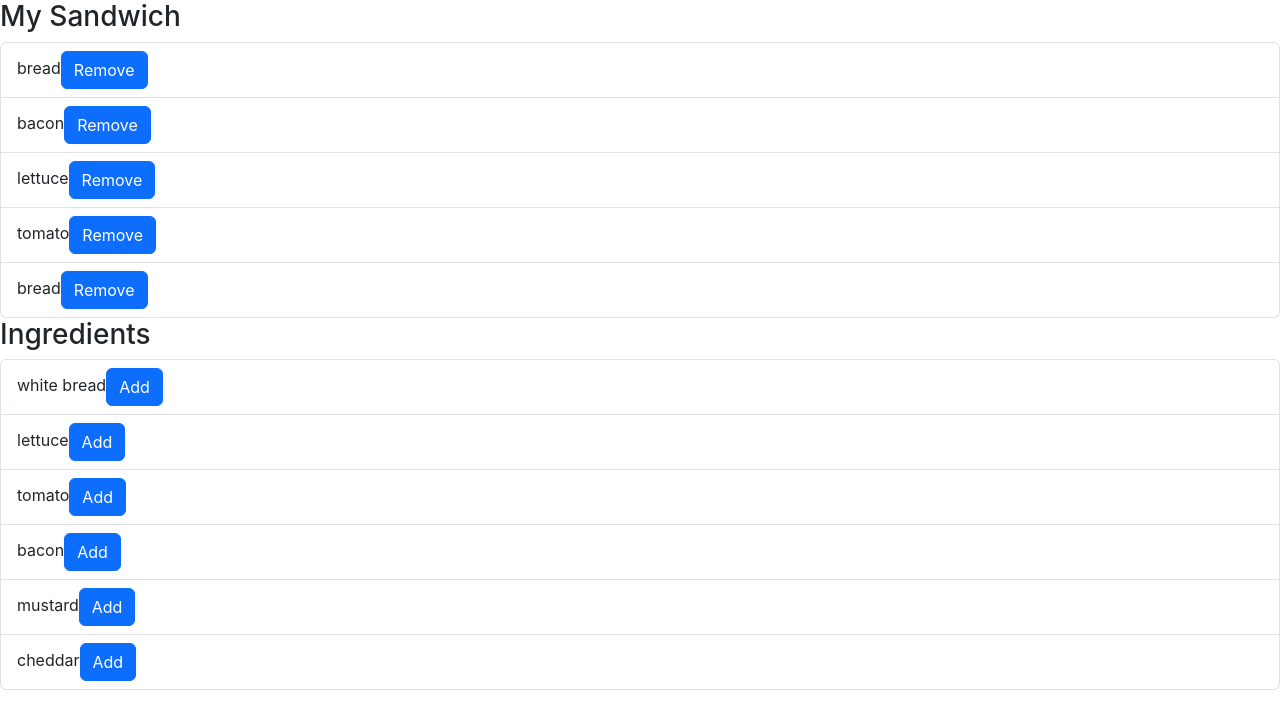
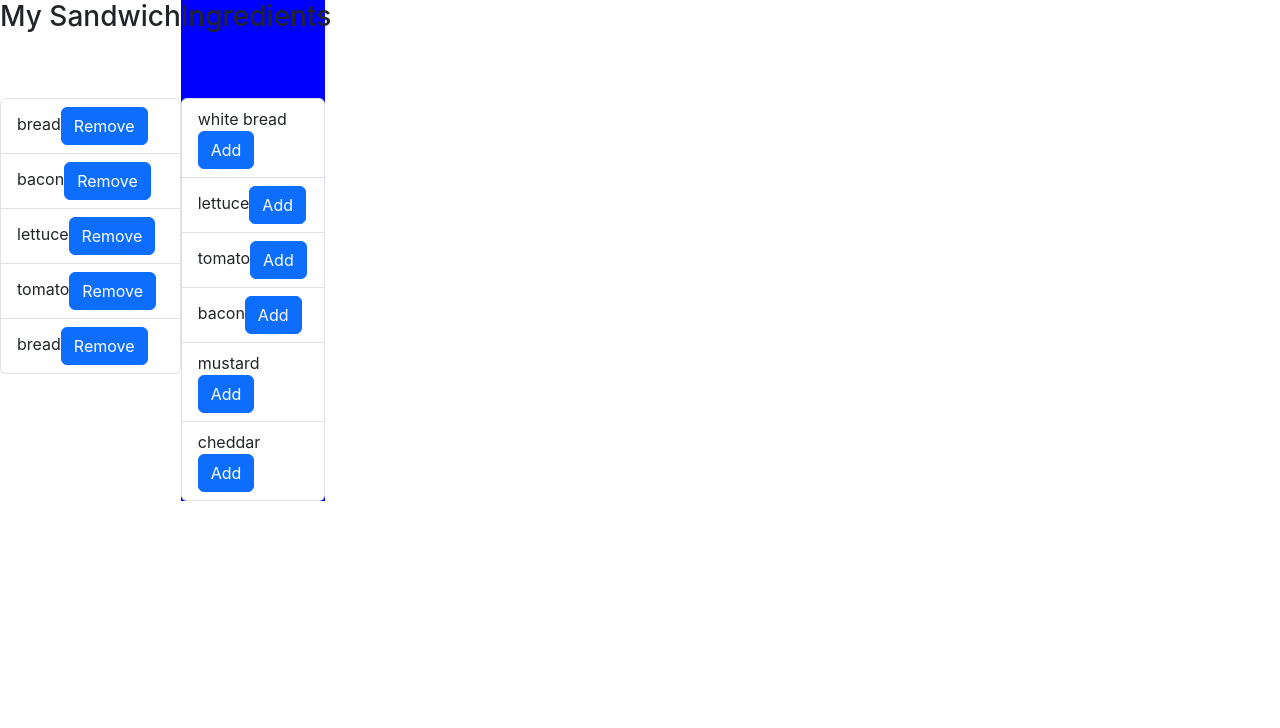
Before and after one commit to mat-lundin/makeasandwich, a React (Create React App) app: page / in a window 1280 px wide. Shown: the top 728 px of the page. Built offline with nearby package versions, Linux system fonts and the light colour scheme.

Commit message:
lists both display, added custom css file

```diff
--- a/src/App.js
+++ b/src/App.js
@@ -1,5 +1,6 @@
 import logo from './logo.svg';
 import './App.css';
+import './styles.css'
 import { BrowserRouter, Route, Routes } from 'react-router-dom';
 import React from 'react'
 
--- a/src/components/CurrentSandwich.js
+++ b/src/components/CurrentSandwich.js
@@ -9,8 +9,9 @@ const CurrentSandwich = ()=> {
         ingredients: ['bread','bacon','lettuce','tomato','bread'],
         starred: false
     })
+    // console.log(sandwich.name)
     return (
-        <>
+        <div>
         <h3>{sandwich.name}</h3>
         <ListGroup>
             {sandwich.ingredients.map((ing,index)=>{
@@ -19,7 +20,7 @@ const CurrentSandwich = ()=> {
                 )
             })}
         </ListGroup>
-        </>
+        </div>
     )
 }
 
--- a/src/components/ingredients.js
+++ b/src/components/ingredients.js
@@ -30,10 +30,13 @@ const ingredientList = [{
     id: 5,
     name: 'cheddar',
     type: 'cheese'
-}]
-const Ingredients = ()=>{
+}];
+
+const Ingredients = (sandwich,setSandwich)=>{
+
+
     return(
-        <>
+        <div className='ingredients'>
         <h3>Ingredients</h3>
         <ListGroup>
         {ingredientList.map((ing, index)=>{
@@ -42,7 +45,7 @@ const Ingredients = ()=>{
             )
         })}
         </ListGroup>
-        </>
+        </div>
     )
 }
 
--- a/src/pages/home.js
+++ b/src/pages/home.js
@@ -1,13 +1,22 @@
 import CurrentSandwich from '../components/CurrentSandwich';
 import Ingredients from '../components/Ingredients';
-
+import { useState } from 'react';
 
 function Home(){
-
+    // const [sandwich, setSandwich] = useState({
+    //     id: 0,
+    //     name: 'My Sandwich',
+    //     ingredients: ['bread','bacon','lettuce','tomato','bread'],
+    //     starred: false
+    // })
     return(
         <main>
-        <CurrentSandwich />
-        <Ingredients />
+        <CurrentSandwich
+        // sandwich={sandwich} setSandwich={setSandwich}
+        />
+        <Ingredients
+        // sandwich={sandwich} setSandwich={setSandwich}
+        />
         </main>
     )
 }
--- /dev/null
+++ b/src/styles.css
@@ -0,0 +1,14 @@
+h3 {
+    padding-bottom: 2em;
+    justify-content: center;
+}
+
+main {
+    display: inline-flex;
+}
+
+.ingredients {
+    background-color: blue;
+    width: 40%;
+    place-content: right;
+}
```
Also changed, not shown: src/components/Home.js (added).
